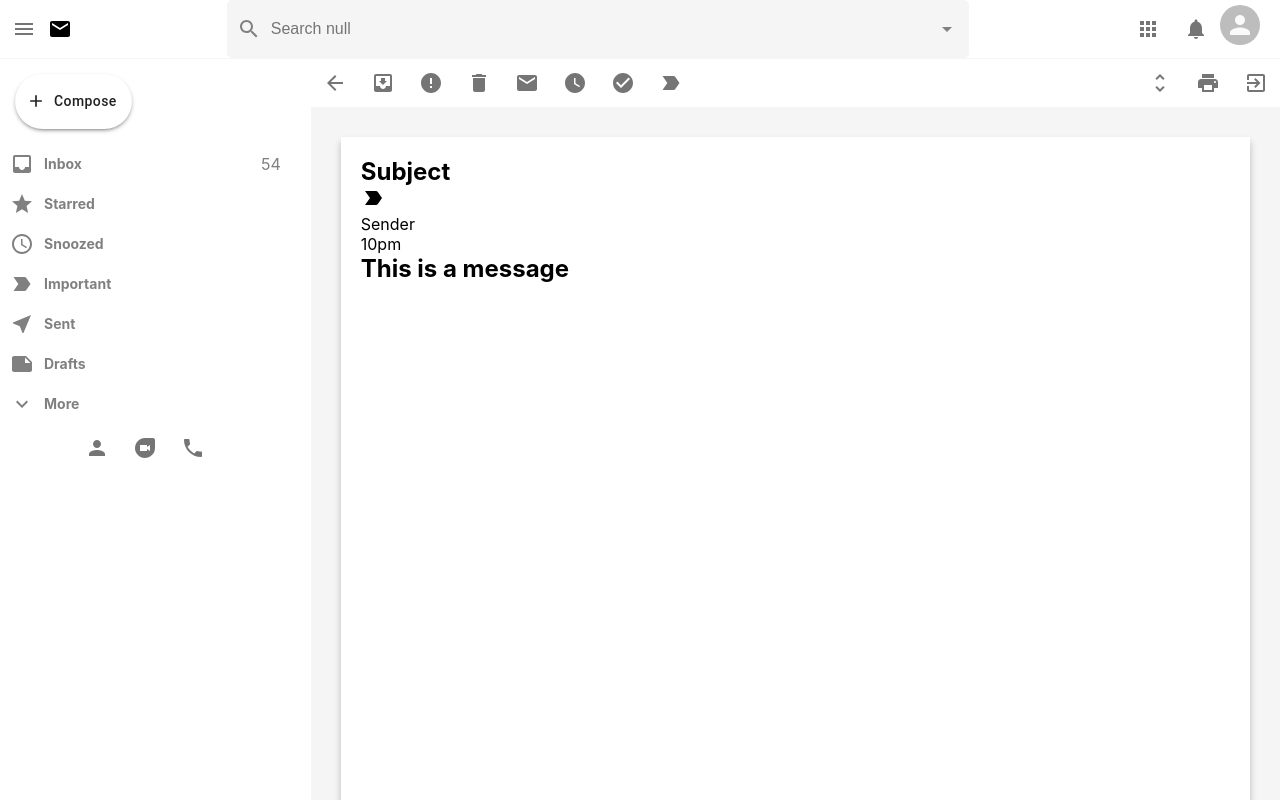
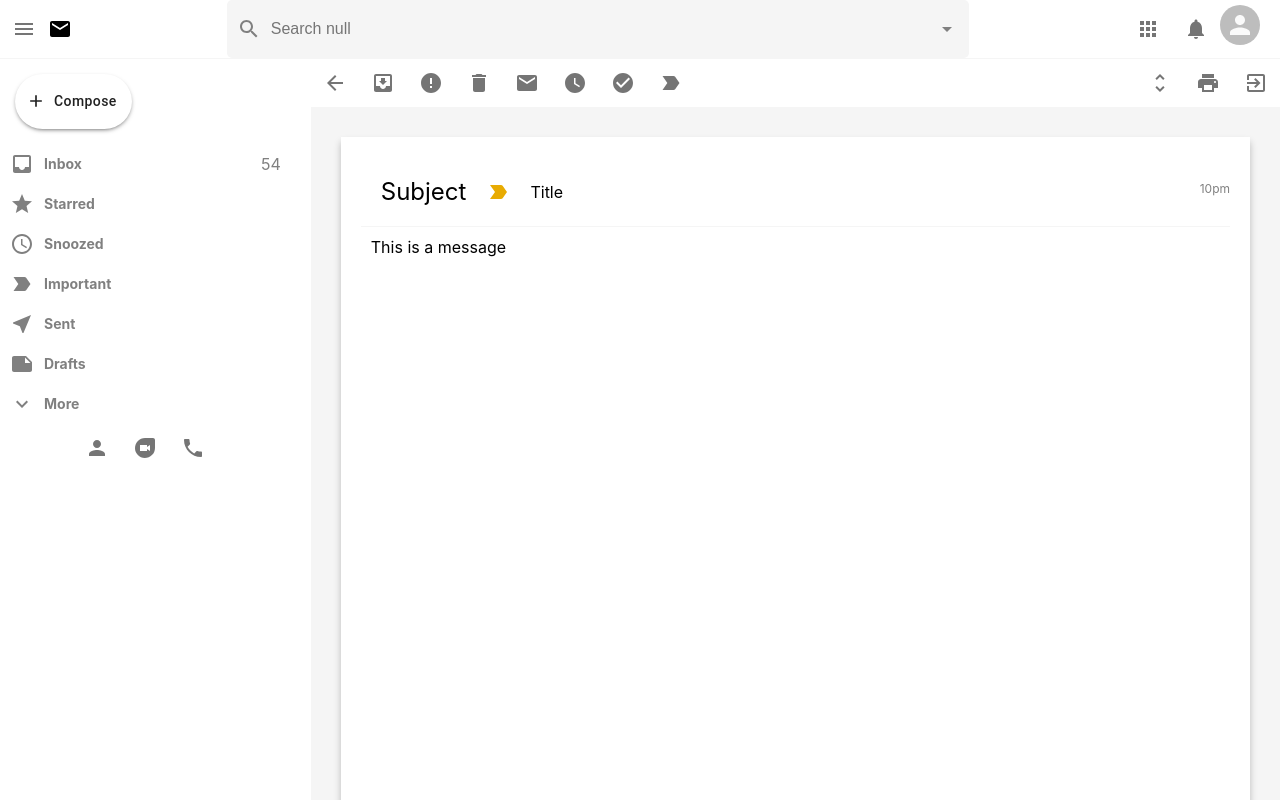
Before and after one commit to mumbimuthiga/gmail_clone, a React (Create React App) app: page /Mail in a window 1280 px wide. Shown: the top 800 px of the page. Built offline with nearby package versions, Linux system fonts and the light colour scheme.

Commit message:
Add files

```diff
--- a/src/Mail.css
+++ b/src/Mail.css
@@ -20,3 +20,33 @@
     padding: 20px;
     box-shadow: 0px 5px 7px 0px rgba(0, 0, 0, 0.24) ;
 }
+.mail_bodyHeader{
+    display: flex;
+    align-items: center;
+    border-bottom: 1px solid whitesmoke;
+    padding: 20px;
+    position: relative;
+}
+.mail_bodyHeader >h2{
+    font-weight: 400;
+    margin-right: 20px;
+}
+.mail_bodyHeader >p{
+    margin-left: 20px;
+}
+.mail__important{
+    color: #e8ab02 !important;
+}
+.mail__message >p {
+    margin-right: 10px;
+    padding: 10px;
+    overflow-wrap: break-word;
+}
+.mail__time{
+    position: absolute;
+    top:24px ;
+    right:0px ;
+    font-size: 12px;
+    color: gray;
+
+}
--- a/src/Mail.js
+++ b/src/Mail.js
@@ -54,11 +54,11 @@ function Mail() {
           <div className='mail_bodyHeader'>
             <h2>Subject</h2>
             <LabelImportantOutlined className='mail__important'></LabelImportantOutlined>
-            <p>Sender</p>
-            <p>10pm</p>
+            <p className='mail__title'>Title</p>
+            <p className='mail__time'>10pm</p>
           </div>
           <div className='mail__message'>
-            <h2>This is a message</h2>
+            <p>This is a message</p>
           </div>
         </div>
         </div>
--- a/src/app/store.js
+++ b/src/app/store.js
@@ -1,8 +1,8 @@
 import { configureStore } from '@reduxjs/toolkit';
-import counterReducer from '../features/counter/counterSlice';
+import mailReducer from '../features/counter/MailSlice';
 
 export const store = configureStore({
   reducer: {
-    counter: counterReducer,
+    mail: mailReducer,
   },
 });
```
Also changed, not shown: src/features/counter/MailSlice.js (renamed from src/features/counter/counterSlice.js).
